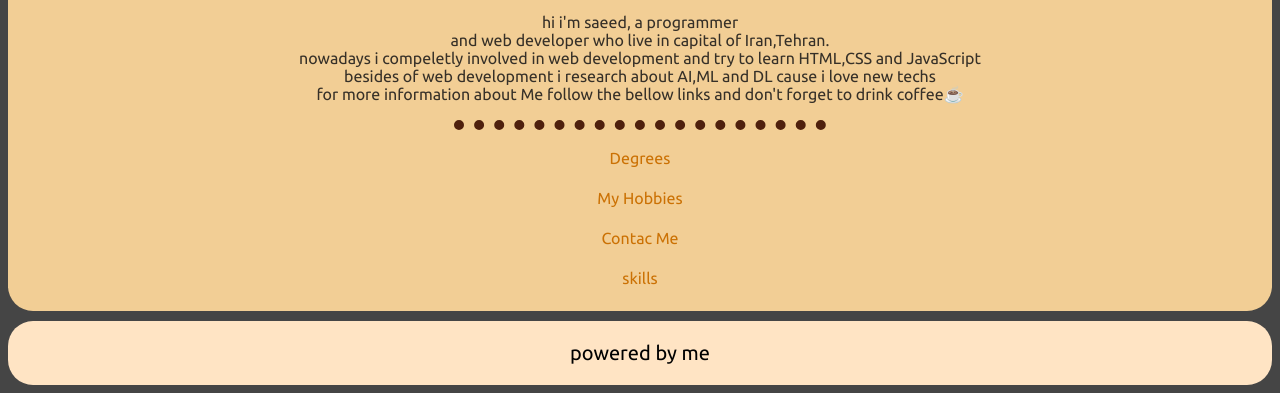
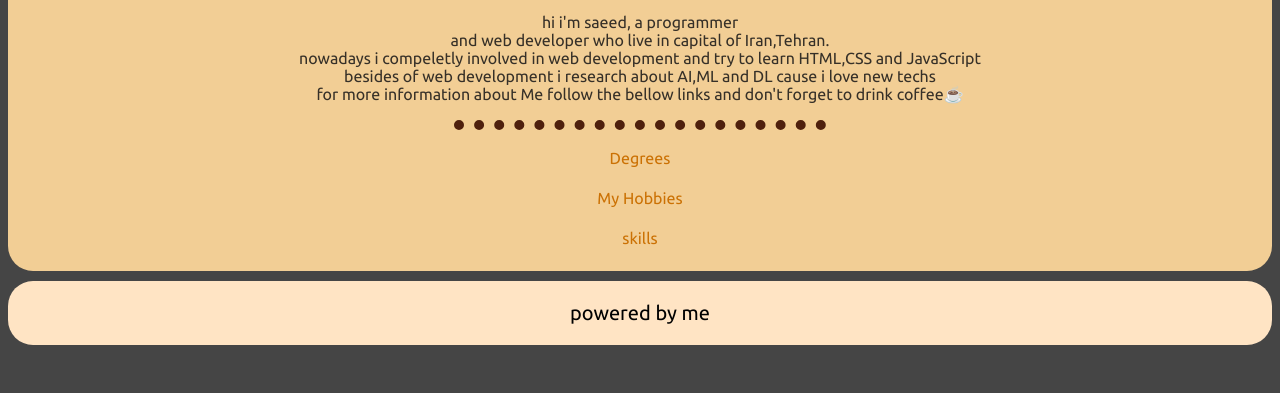
Before and after one commit to saeedsalehy/cvsite, a plain HTML site: page index.html in a window 1280 px wide. Shown: the part 475-868 px from the top of the page. After the commit the page ends 828 px from the top, so only its background shows below. Drawn offline with Linux system fonts and the light colour scheme.

Commit message:
Update index.html

```diff
--- a/index.html
+++ b/index.html
@@ -33,7 +33,7 @@
 
             <a href="Degrees.html">Degrees</a><br>
             <a href="Hobbies.html">My Hobbies</a><br>
-            <a href="ContacMe.html">Contac Me</a><br>
+<!--             <a href="ContacMe.html">Contac Me</a><br> -->
             <a href="Skills.html">skills</a><br>
 
     </div>
```
